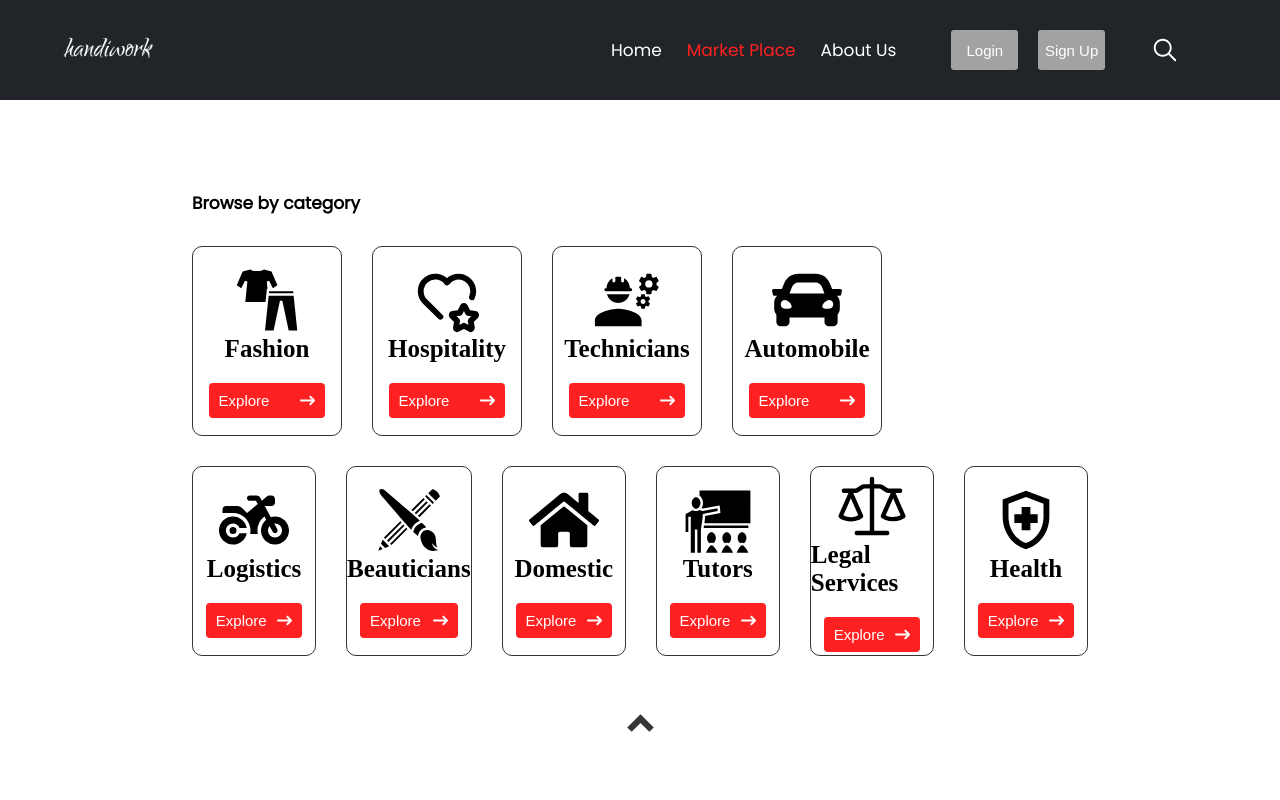
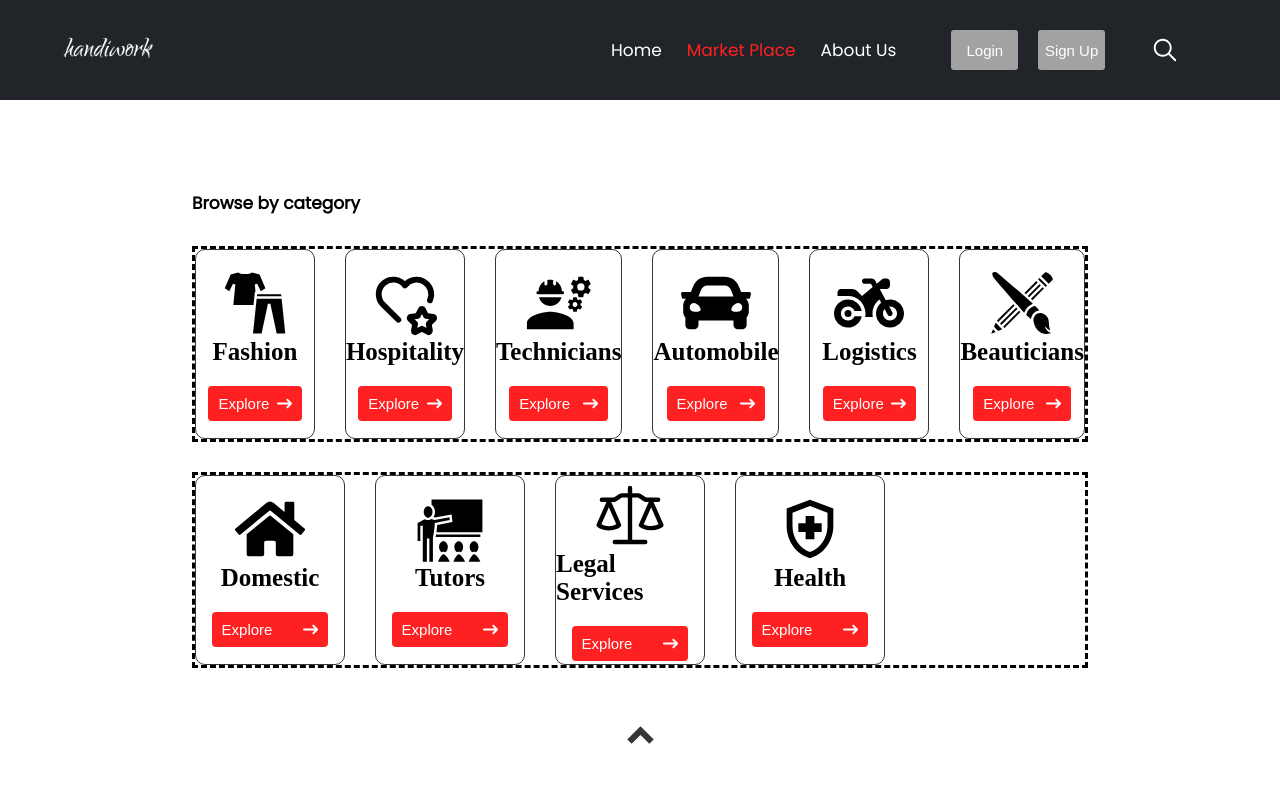
Before and after one commit to Cannyokpoto/page-handiwork, a React (Vite) app: page /market-place in a window 1280 px wide. Both pictures are taken after a click on the element 640 px from the left and 507 px from the top of the page. Shown: the top 800 px of the page. Built offline with nearby package versions, Linux system fonts and the light colour scheme; no server answers; a web font is replaced by a local one.

Commit message:
new commit

```diff
--- a/src/Components/CategoryBox/CategoryBox.css
+++ b/src/Components/CategoryBox/CategoryBox.css
@@ -47,6 +47,7 @@
     justify-content: flex-start;
     align-items: center;
     gap: 30px;
+    border: dashed;
 }
 
 .category-box .category-layout .category-row a{
--- a/src/Components/CategoryBox/CategoryBox.jsx
+++ b/src/Components/CategoryBox/CategoryBox.jsx
@@ -44,10 +44,7 @@ function CategoryBox() {
                 <p>Automobile</p>
                 <button>Explore <FaArrowRightLong className='arrow' /></button>
             </Link>
-        </div>
 
-        {showMore ?
-        <div className='category-row'>
             <Link>
                 <FaMotorcycle className='categoery-icon' />
                 <p>Logistics</p>
@@ -58,6 +55,11 @@ function CategoryBox() {
                 <p>Beauticians</p>
                 <button>Explore <FaArrowRightLong className='arrow' /></button>
             </Link>
+        </div>
+
+        {showMore ?
+        <div className='category-row'>
+
             <Link>
                 <FaHome className='categoery-icon' />
                 <p>Domestic</p>
--- a/src/Components/NewsLetters/NewsLetters.css
+++ b/src/Components/NewsLetters/NewsLetters.css
@@ -31,7 +31,6 @@
     position: relative;
     top: 250px;
     padding-top: 30px;
-    border: dashed;
 }
 
 
```
